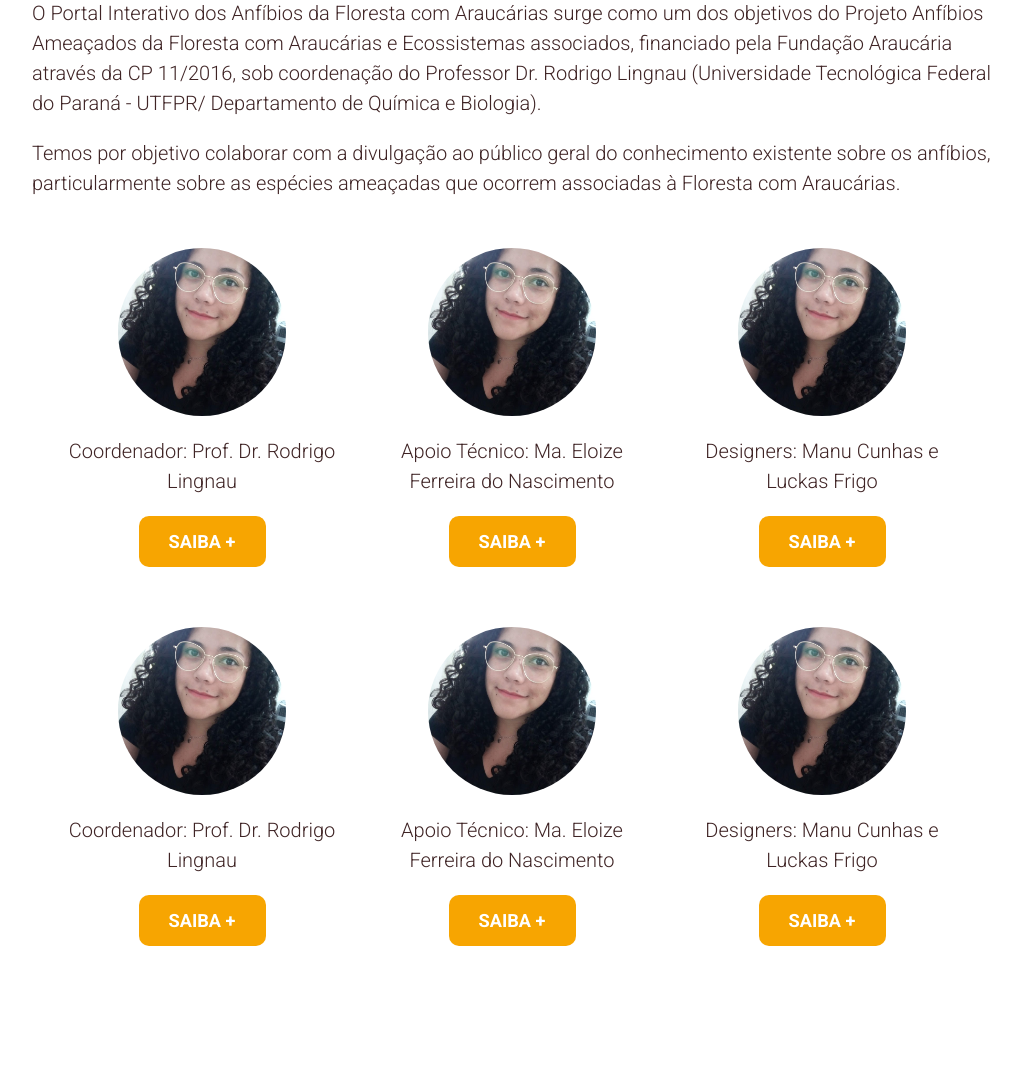
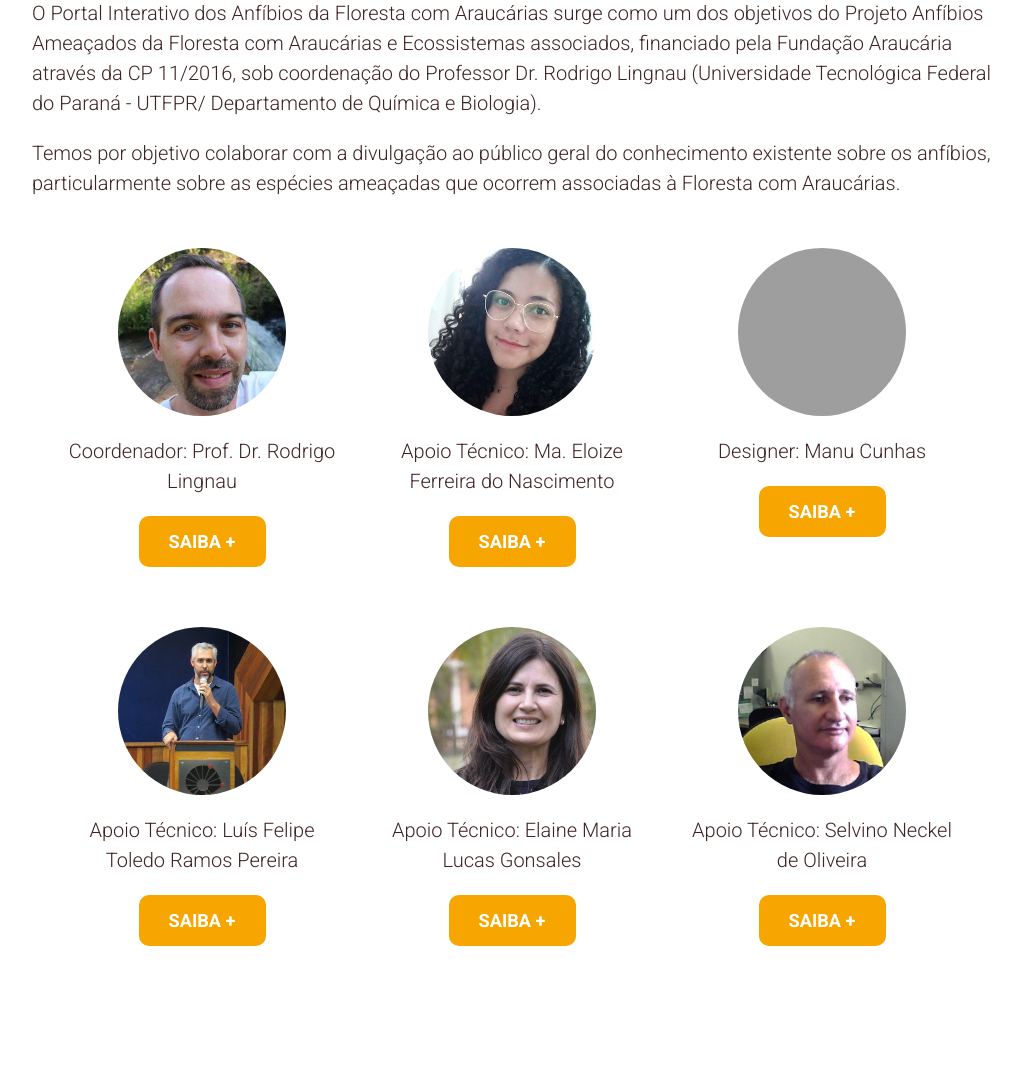
Before and after one commit to luckasfrigo/luckasfrigo.github.io, a PHP site: page /anfibios/sobre.html in a window 1280 px wide. Shown: the part 499-1570 px from the top of the page, without its empty margins (128-1149 px from the left). Run offline with PHP 8.4, Linux system fonts and the light colour scheme; some web fonts are replaced; grey boxes are pictures that could not be loaded.

Commit message:
Fixes links

```diff
--- a/anfibios/assets/css/index.css
+++ b/anfibios/assets/css/index.css
@@ -83,3 +83,7 @@ section:nth-of-type(3)>div {
     height: auto;
     padding-bottom: 70px;
 }
+
+#jogos h2 {
+    text-align: center;
+}
--- a/anfibios/index.html
+++ b/anfibios/index.html
@@ -67,7 +67,7 @@
                 <li>
                     <img src="assets/img/jogo.jpg" class="janela">
                     <p>Navegando em nosso site você encontrará curiosidades gerais sobre os anfíbios, além de conhecer as espécies mais comuns e as mais ameaçadas da Floresta com Araucárias.</p>
-                    <a class="botao-cta" href="https://forms.gle/vuaya25hhs4Avcey7">VENHA JOGAR!</a>
+                    <a class="botao-cta" href="https://forms.gle/vuaya25hhs4Avcey7" target="_blank">VENHA JOGAR!</a>
                 </li>
                 <li>
                     <img src="assets/img/jogo.jpg" class="janela">
@@ -77,7 +77,7 @@
                 <li>
                     <img src="assets/img/jogo.jpg" class="janela">
                     <p>Navegando em nosso site você encontrará curiosidades gerais sobre os anfíbios, além de conhecer as espécies mais comuns e as mais ameaçadas da Floresta com Araucárias.</p>
-                    <a class="botao-cta" href="">VENHA JOGAR!</a>
+                    <a class="botao-cta" href="javascript: w=window.open('assets/print/cruzada.pdf'); w.print();">VENHA JOGAR!</a>
                 </li>
             </ul>
         </section>
--- a/anfibios/sobre.html
+++ b/anfibios/sobre.html
@@ -45,34 +45,34 @@
             <p>Temos por objetivo colaborar com a divulgação ao público geral do conhecimento existente sobre os anfíbios, particularmente sobre as espécies ameaçadas que ocorrem associadas à Floresta com Araucárias.</p>
             <ul class="colunas">
                 <li>
-                    <img src="assets/img/sobre/eloize.jpg" class="janela">
+                    <img src="assets/img/sobre/rodrigo.jpg" class="janela">
                     <p>Coordenador: Prof. Dr. Rodrigo Lingnau</p>
-                    <a class="botao-cta" href="">SAIBA +</a>
+                    <a class="botao-cta" href="http://lattes.cnpq.br/2657881579905943" target="_blank">SAIBA +</a>
                 </li>
                 <li>
                     <img src="assets/img/sobre/eloize.jpg" class="janela">
                     <p>Apoio Técnico: Ma. Eloize Ferreira do Nascimento</p>
-                    <a class="botao-cta" href="">SAIBA +</a>
+                    <a class="botao-cta" href="http://lattes.cnpq.br/6932416210792154" target="_blank">SAIBA +</a>
                 </li>
                 <li>
-                    <img src="assets/img/sobre/eloize.jpg" class="janela">
-                    <p>Designers: Manu Cunhas e Luckas Frigo</p>
-                    <a class="botao-cta" href="">SAIBA +</a>
+                    <img src="assets/img/sobre/manu.jpg" class="janela">
+                    <p>Designer: Manu Cunhas</p>
+                    <a class="botao-cta" href="http://manucunhas.com.br" target="_blank">SAIBA +</a>
                 </li>
                 <li>
-                    <img src="assets/img/sobre/eloize.jpg" class="janela">
-                    <p>Coordenador: Prof. Dr. Rodrigo Lingnau</p>
-                    <a class="botao-cta" href="">SAIBA +</a>
+                    <img src="assets/img/sobre/felipe.jpg" class="janela">
+                    <p>Apoio Técnico: Luís Felipe Toledo Ramos Pereira</p>
+                    <a class="botao-cta" href="http://lattes.cnpq.br/7548286300603675" target="_blank">SAIBA +</a>
                 </li>
                 <li>
-                    <img src="assets/img/sobre/eloize.jpg" class="janela">
-                    <p>Apoio Técnico: Ma. Eloize Ferreira do Nascimento</p>
-                    <a class="botao-cta" href="">SAIBA +</a>
+                    <img src="assets/img/sobre/elaine.jpg" class="janela">
+                    <p>Apoio Técnico: Elaine Maria Lucas Gonsales</p>
+                    <a class="botao-cta" href="http://lattes.cnpq.br/0891104842008447" target="_blank">SAIBA +</a>
                 </li>
                 <li>
-                    <img src="assets/img/sobre/eloize.jpg" class="janela">
-                    <p>Designers: Manu Cunhas e Luckas Frigo</p>
-                    <a class="botao-cta" href="">SAIBA +</a>
+                    <img src="assets/img/sobre/selvino.jpg" class="janela">
+                    <p>Apoio Técnico: Selvino Neckel de Oliveira</p>
+                    <a class="botao-cta" href="http://lattes.cnpq.br/1315649023145433" target="_blank">SAIBA +</a>
                 </li>
             </ul>
         </section>
```
Also changed, not shown: anfibios/assets/img/sobre/elaine.jpg (added), anfibios/assets/img/sobre/eloize.jpg, anfibios/assets/img/sobre/felipe.jpg (added), anfibios/assets/img/sobre/rodrigo.jpg (added), anfibios/assets/img/sobre/selvino.jpg (added), 2 other files.
